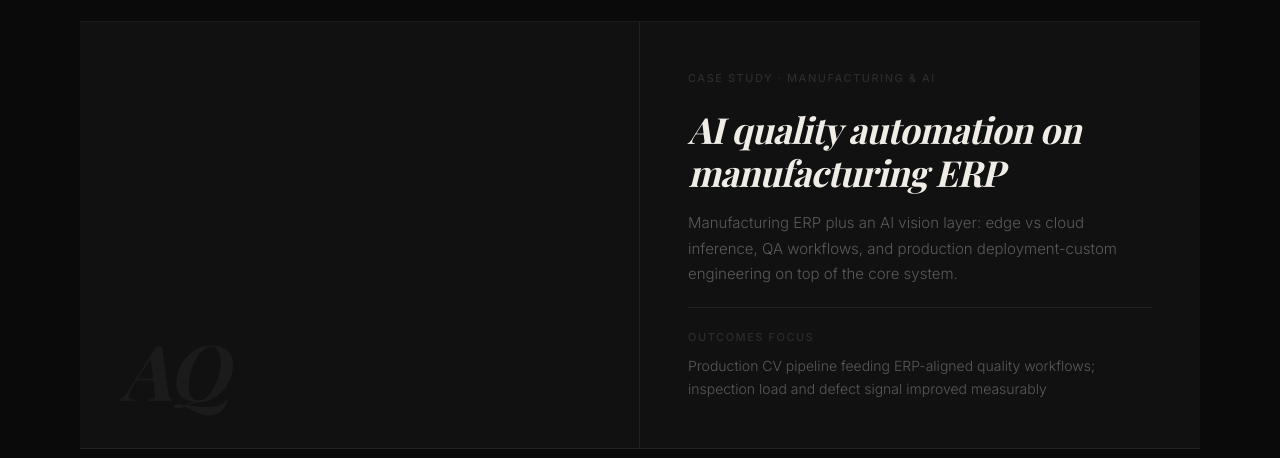
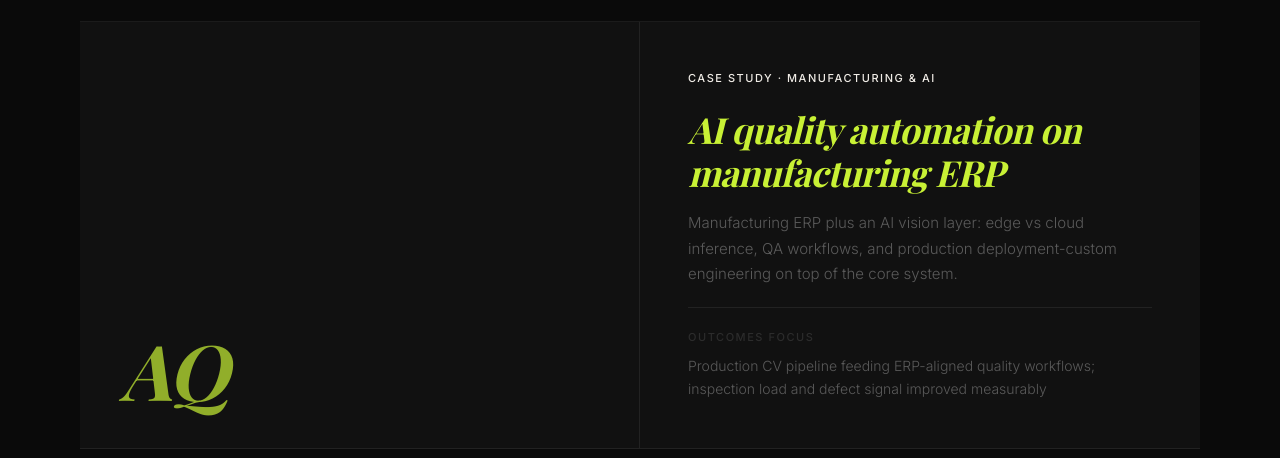
Before and after one commit to rubensavio/baazportfolio, a Next.js app: page /case-studies in a window 1280 px wide. In both pictures the pointer is over the element "AI quality automation on manufacturing ERP". Shown: the part 710-1168 px from the top of the page. Built offline with nearby package versions, Linux system fonts and the light colour scheme; no server answers.

Commit message:
fixed on hover in the case studies

```diff
--- a/components/CaseStudiesPageClient/CaseStudiesPageClient.scss
+++ b/components/CaseStudiesPageClient/CaseStudiesPageClient.scss
@@ -118,6 +118,19 @@
 
     &:hover {
       background: var(--v2-bg-1);
+
+      .cs-featured-title {
+        color: var(--v2-accent);
+      }
+
+      .cs-featured-tag {
+        color: var(--v2-text);
+      }
+
+      .cs-featured-initials {
+        color: var(--v2-accent);
+        opacity: 0.7;
+      }
     }
 
     @media (max-width: 768px) {
@@ -146,6 +159,7 @@
     line-height: 1;
     color: var(--v2-text-3);
     opacity: 0.4;
+    transition: color 0.2s, opacity 0.2s;
   }
 
   .cs-featured-body {
@@ -163,12 +177,14 @@
     color: var(--v2-text-3);
     margin-bottom: 20px;
     display: block;
+    transition: color 0.2s;
   }
 
   .cs-featured-title {
     font-size: clamp(22px, 3vw, 36px);
     line-height: 1.2;
     margin-bottom: 16px;
+    transition: color 0.2s;
   }
 
   .cs-featured-desc {
@@ -238,8 +254,17 @@
         opacity: 1;
       }
 
+      .cs-article-title {
+        color: var(--v2-accent);
+      }
+
+      .cs-article-type,
+      .cs-article-tags {
+        color: var(--v2-text);
+      }
+
       .cs-article-arrow {
-        color: var(--v2-text);
+        color: var(--v2-accent);
         transform: translate(3px, -3px);
       }
     }
@@ -264,12 +289,14 @@
     color: var(--v2-text-3);
     display: block;
     margin-bottom: 6px;
+    transition: color 0.2s;
   }
 
   .cs-article-tags {
     font-size: 12px;
     color: var(--v2-text-3);
     line-height: 1.4;
+    transition: color 0.2s;
   }
 
   .cs-article-content {
@@ -282,6 +309,7 @@
     font-weight: 500;
     line-height: 1.25;
     margin-bottom: 8px;
+    transition: color 0.2s;
   }
 
   .cs-article-metric {
```
